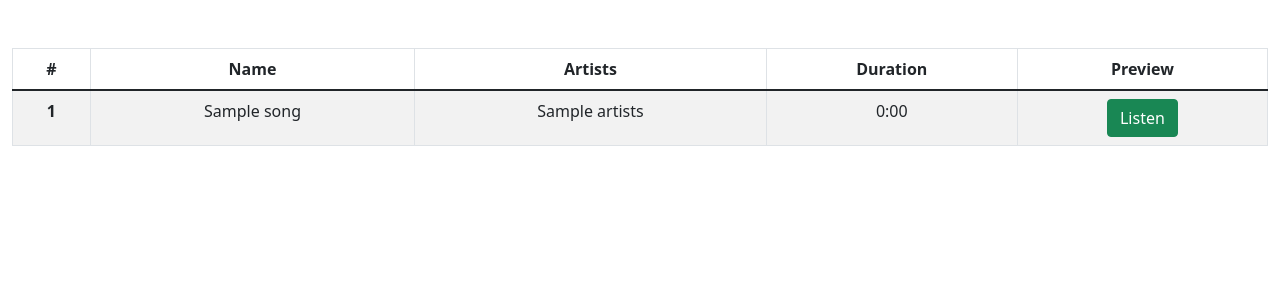
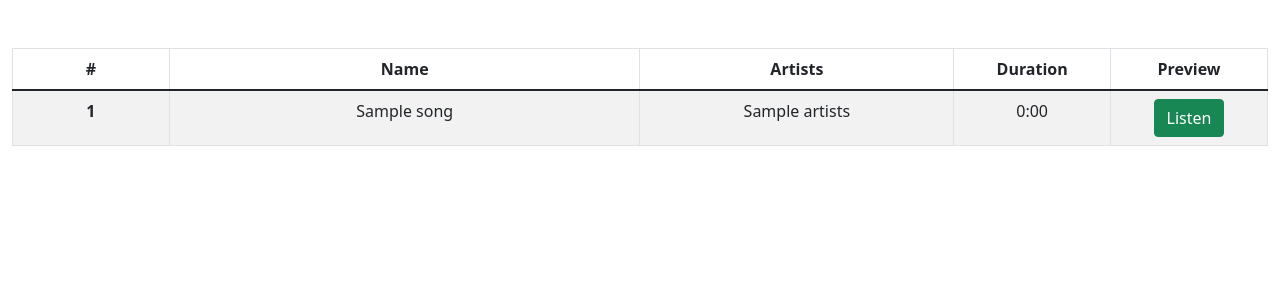
Before and after one commit to kaezrr/syncify, a Flask app: template templates/view.html in a window 1280 px wide. Shown: the part 76-376 px from the top of the page. Run offline with Flask 3, Linux system fonts and the light colour scheme; the template is opened without the code that fills it: most values are stand-ins (such as "Sample title", 1, 10 or a date in 2020).

Commit message:
major overhaul

```diff
--- a/app.py
+++ b/app.py
@@ -12,7 +12,19 @@ Session(app)
 
 @app.route('/')
 def index():
-    return redirect('/playlists')
+    sp = get_spotify_user()
+    if not sp:
+        flash('Spotify account authorization needed')
+        return redirect('/auth')
+
+    playlists = []
+
+    for list in sp.current_user_playlists()['items']:
+        playlist = {'id': list['id'], 'name': list['name'],'description': list['description']
+                    ,'image': sp.playlist_cover_image(list['id'])[0]['url'], 'count': list['tracks']['total']}
+        playlists.append(playlist)
+
+    return render_template('index.html', playlists=playlists)
 
 
 @app.route('/authspotify')
@@ -28,24 +40,9 @@ def redirectPage():
     session.clear
     code = request.args.get('code')
     session['spot_token_info'] = sp_oauth.get_access_token(code)
+    flash('Welcome to Spotube!')
     return redirect('/')
 
-
-@app.route('/playlists')
-def showPlaylists():
-    sp = get_spotify_user()
-    if not sp:
-        flash('Spotify account authorization needed')
-        return redirect('/auth')
-
-    playlists = []
-
-    for list in sp.current_user_playlists()['items']:
-        playlist = {'id': list['id'], 'name': list['name'],'description': list['description']
-                    ,'image': sp.playlist_cover_image(list['id'])[0]['url'], 'count': list['tracks']['total']}
-        playlists.append(playlist)
-
-    return render_template('playlists.html', playlists=playlists)
 
 @app.route('/auth')
 def auth():
@@ -57,6 +54,7 @@ def auth():
 def view():
     sp = get_spotify_user()
     if not sp:
+        flash('Spotify account authorization needed')
         return redirect('/auth')
 
     playlist_id =  request.args.get('playlist_id')
@@ -84,6 +82,7 @@ def view():
 def delete():
     sp = get_spotify_user()
     if not sp:
+        flash('Spotify account authorization needed')
         return redirect('/auth')
 
     playlist_id = request.args.get('playlist_id')
--- a/templates/layout.html
+++ b/templates/layout.html
@@ -26,7 +26,7 @@
                 </button>
                 <div class="collapse navbar-collapse" id="navbar">
                     <ul class="navbar-nav me-auto mt-2">
-                        <li class="nav-item"><a class="nav-link" href="/playlists">Playlists</a></li>
+                        <li class="nav-item"><a class="nav-link" href="/">Playlists</a></li>
                     </ul>
                     <ul class="navbar-nav ms-auto mt-2">
                         <li class="nav-item"><a class="nav-link" href="/auth">Authorize</a></li>
--- a/templates/view.html
+++ b/templates/view.html
@@ -18,16 +18,16 @@
     <tbody>
         {% for song in playlist %}
             <tr>
-                <th scope="row">{{ loop.index }}</th>
-                <td>{{ song.name }}</td>
-                <td>{{ song.artists }}</td>
-                <td>{{ song.duration | time }}</td>
+                <th scope="row" class="col-md-1">{{ loop.index }}</th>
+                <td class="col-md-3">{{ song.name }}</td>
+                <td class="col-md-2">{{ song.artists }}</td>
+                <td class="col-md-1">{{ song.duration | time }}</td>
                 {% if song.url != None %}
                     <form action="{{ song.url }}">
-                        <td><button type="submit" class="btn btn-success">Listen</button></td>
+                        <td class="col-md-1"><button type="submit" class="btn btn-success">Listen</button></td>
                     </form>
                 {% else %}
-                    <td><button type="button" class="btn btn-outline-success disabled">Listen</button></td>
+                    <td class="col-md-1"><button type="button" class="btn btn-outline-success disabled">Listen</button></td>
                 {% endif %}
             </tr>
         {% endfor %}
```
Also changed, not shown: templates/index.html (renamed from templates/playlists.html).
